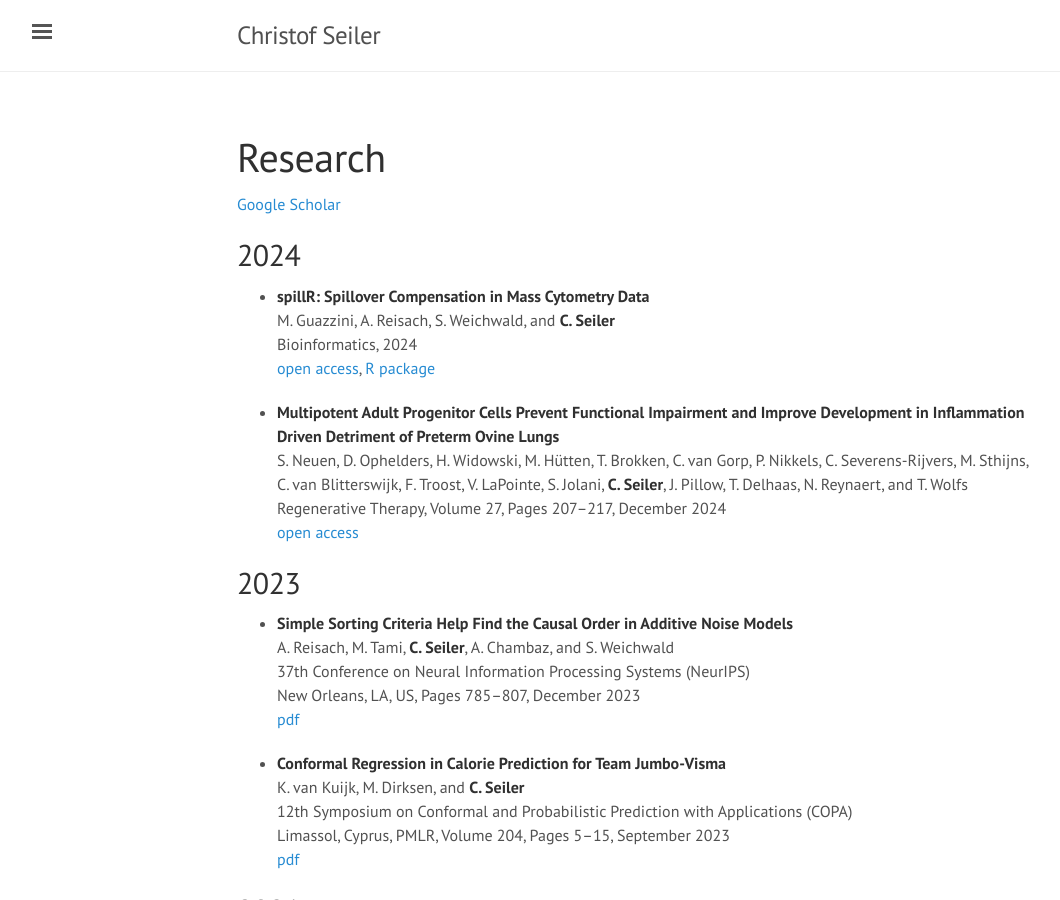
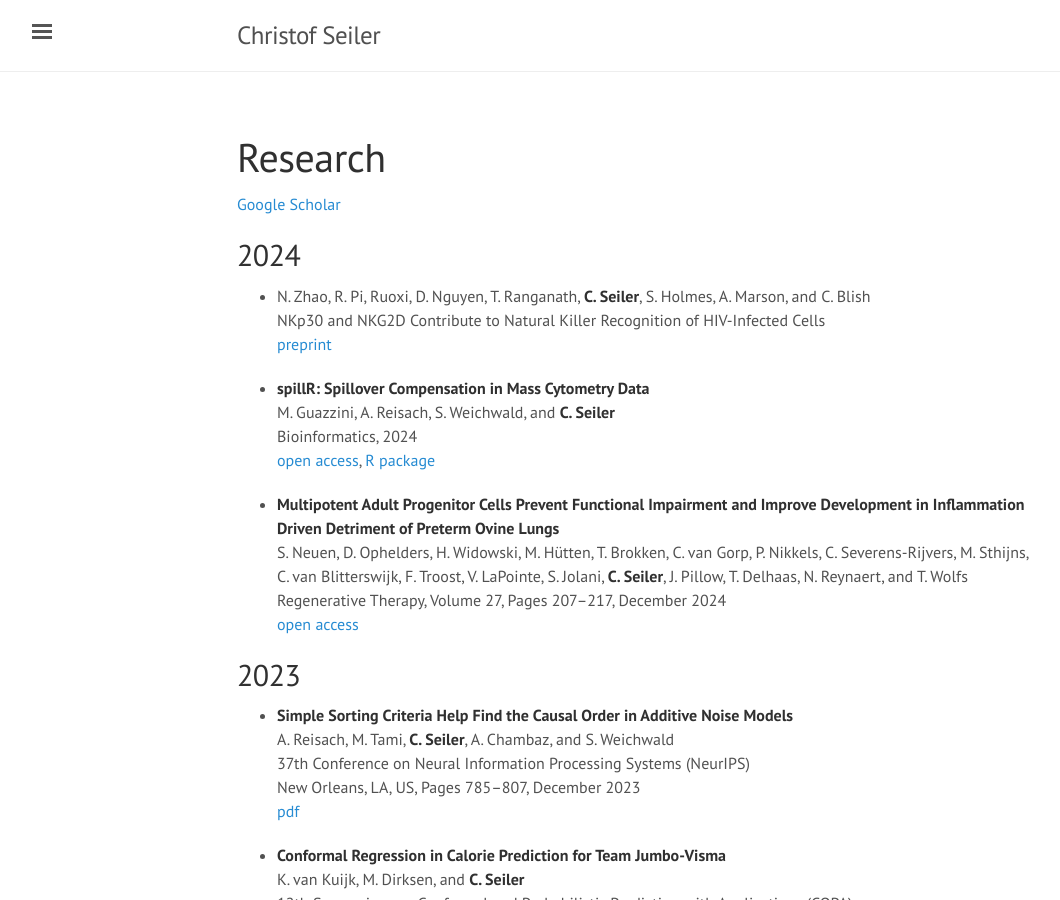
Before and after one commit to ChristofSeiler/ChristofSeiler.github.io, a Jekyll site: the page built from research.md, in a window 1280 px wide and 900 px high. Shown: the whole window, without its empty margins (3-1063 px from the left). Built offline with Jekyll 4.4.1, drawn with Linux system fonts in a browser that asks for light colours.

Commit message:
added preprint

```diff
--- a/research.md
+++ b/research.md
@@ -6,6 +6,10 @@ title: Research
 [Google Scholar](https://scholar.google.com/citations?user=fxMt84EAAAAJ&hl=en)
 
 ## 2024
+
+* N. Zhao, R. Pi, Ruoxi, D. Nguyen, T. Ranganath, **C. Seiler**, S. Holmes, A. Marson, and C. Blish <br>
+NKp30 and NKG2D Contribute to Natural Killer Recognition of HIV-Infected Cells <br>
+[preprint](http://dx.doi.org/10.2139/ssrn.4870950)
 
 * **spillR: Spillover Compensation in Mass Cytometry Data** <br>
 M. Guazzini, A. Reisach, S. Weichwald, and **C. Seiler** <br>
```
